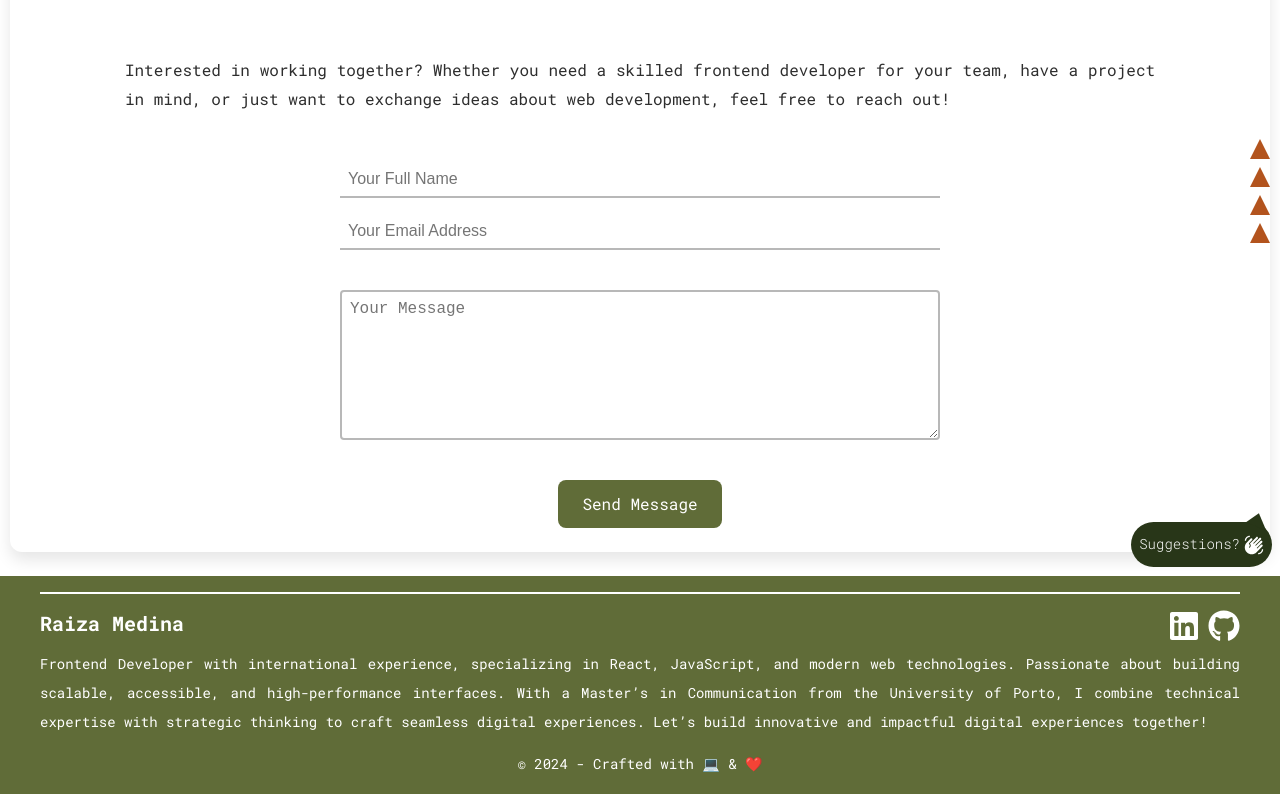
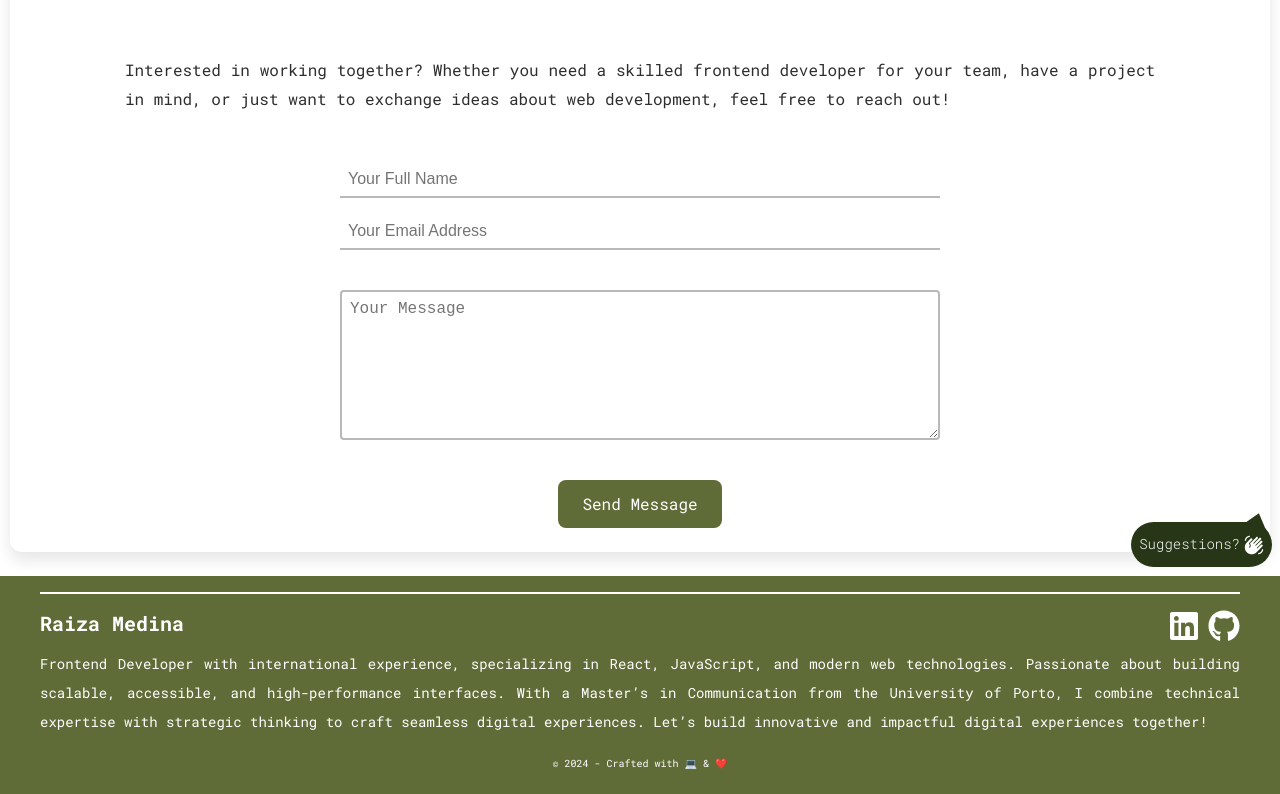
Before and after one commit to raimedina/portfolio, a React (Create React App) app: page /en/contact in a window 1280 px wide. Shown: the part 209-1003 px from the top of the page. Built offline with nearby package versions, Linux system fonts and the light colour scheme.

Commit message:
style adjustments

```diff
--- a/src/components/Layout/Footer/Footer.module.css
+++ b/src/components/Layout/Footer/Footer.module.css
@@ -68,7 +68,7 @@
 
 .footerNote {
   margin: -1px 0 0px 0;
-  font-size: var(--font-size-small);
+  font-size: 10px;
   text-align: center;
 }
 
--- a/src/components/Layout/HamburgerMenu/HamburgerMenu.module.css
+++ b/src/components/Layout/HamburgerMenu/HamburgerMenu.module.css
@@ -3,6 +3,8 @@
 .hamburgerMenu {
   position: relative;
   z-index: 9999;
+  margin-left: -5px;
+
 }
 
 .menuButton {
--- a/src/features/PyramidProgress/PyramidProgress.module.css
+++ b/src/features/PyramidProgress/PyramidProgress.module.css
@@ -4,6 +4,7 @@
   position: fixed;
   right: 10px;
   top: 50%;
+  bottom: 50%;
   transform: translateY(-50%);
   display: flex;
   flex-direction: column;
@@ -30,10 +31,11 @@
   .pyramid {
     width: 15px;
     height: 15px;
+
   }
 
   .pyramidContainer {
-    bottom: 50%;
+
     top: auto;
     transform: none;
     right: 6px;
```
